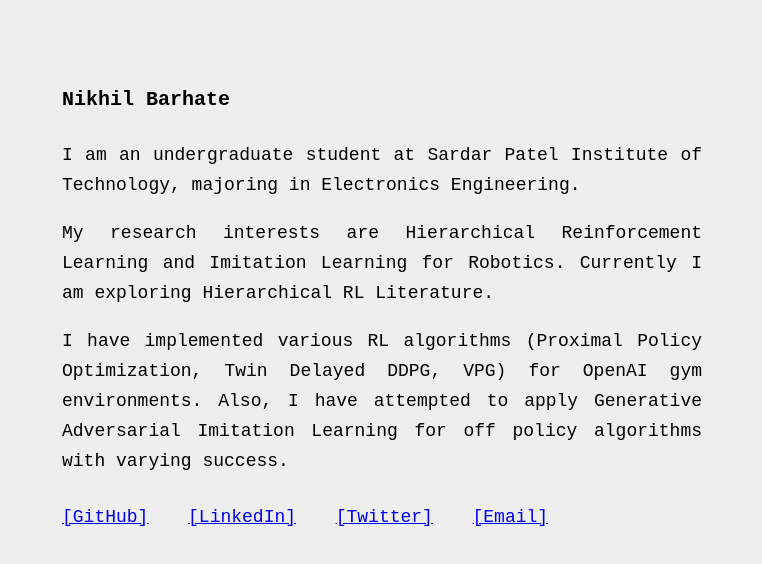
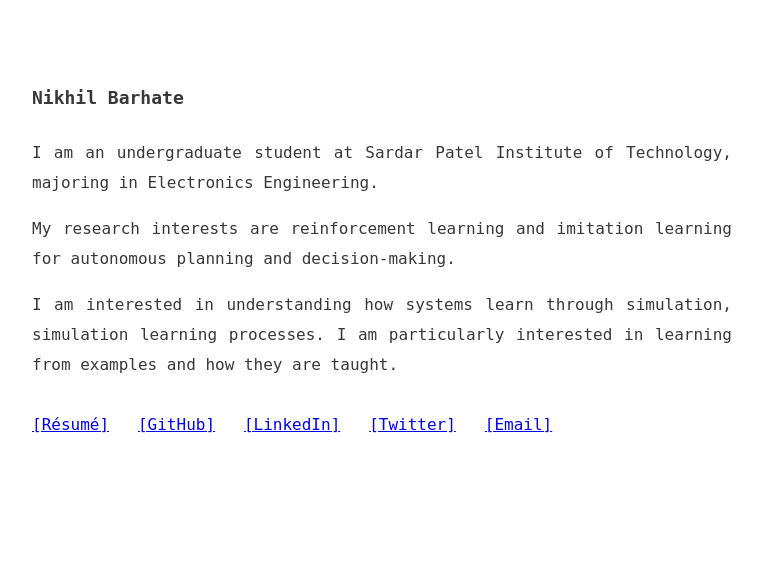
Before and after one commit to nikhilbarhate99/nikhilbarhate99.github.io, a plain HTML site: page index.html in a window 1280 px wide. Shown: the whole page, without its empty margins (258-1020 px from the left). Drawn offline with Linux system fonts and the light colour scheme.

Commit message:
Update index.html

```diff
--- a/index.html
+++ b/index.html
@@ -2,28 +2,34 @@
 <html>
 	<head>
 		<title> Nikhil Barhate </title>
+		<link rel="icon" type="image/ico" href="fry.jpg" />
 		<style>
 			body {
 				margin: 0 auto;
 				margin-top: 4%;
 				padding: 20px;
-				width: 50%;
-				font-family: "Courier New";
-				font-size: 18px;
+				width: 700px;
+				font-family: "monospace";
+				color: #383838;
+
+				font-size: 16px;
 				line-height: 30px;
 				text-align: center;
-				background-color:#eee;
+				background-color: #FFFFFF;
+
+
 			}
 
 			h1 {
-				font-size: 20px;
-				margin-bottom: 4%;
+				font-size: 18px;
+				margin-bottom: 25px;
 				padding: 0;
 				text-align: left;
 			}
 
 			p {
 				text-align: justify;
+
 			}
 
 		</style>
@@ -37,22 +43,24 @@
  		</p>
 
  		<p>
- 			My research interests are Hierarchical Reinforcement Learning and Imitation Learning for Robotics. Currently I am exploring  Hierarchical RL Literature.
+ 			My research interests are reinforcement learning and imitation learning for autonomous planning and decision-making.
  		</p>
 
- 		 <p>
- 			 I have implemented various RL algorithms (Proximal Policy Optimization, Twin Delayed DDPG, VPG) for OpenAI gym environments. Also, I have attempted to apply Generative Adversarial Imitation Learning for off policy algorithms with varying success.
+ 		<p>
+ 		I am interested in understanding how systems learn through simulation, simulation learning processes. I am particularly interested in learning from examples and how they are taught.
+
  		</p>
 
- 		<p style="text-align: left; margin-top: 4%;">
-
- 				<a href="https://github.com/nikhilbarhate99/">[GitHub]</a>
+ 		<p style="text-align: left; margin-top: 30px;">
+ 				<a href="https://github.com/nikhilbarhate99/nikhilbarhate99.github.io/blob/master/NikhilBarhateResume.pdf" target="_blank">[Résumé]</a>
  				&emsp;
- 				<a href="https://www.linkedin.com/in/nikhilbarhate99/">[LinkedIn]</a>
+ 				<a href="https://github.com/nikhilbarhate99/" target="_blank">[GitHub]</a>
  				&emsp;
- 				<a href="https://twitter.com/nikhilbarhate99">[Twitter]</a>
+ 				<a href="https://www.linkedin.com/in/nikhilbarhate99/" target="_blank">[LinkedIn]</a>
  				&emsp;
- 				<a href="mailto:nikhil.barhate@spit.ac.in">[Email]</a>
+ 				<a href="https://twitter.com/nikhilbarhate99" target="_blank">[Twitter]</a>
+ 				&emsp;
+ 				<a href="mailto:nikhil.barhate@spit.ac.in" target="_blank">[Email]</a>
  		</p>
 
 	</body>
```
